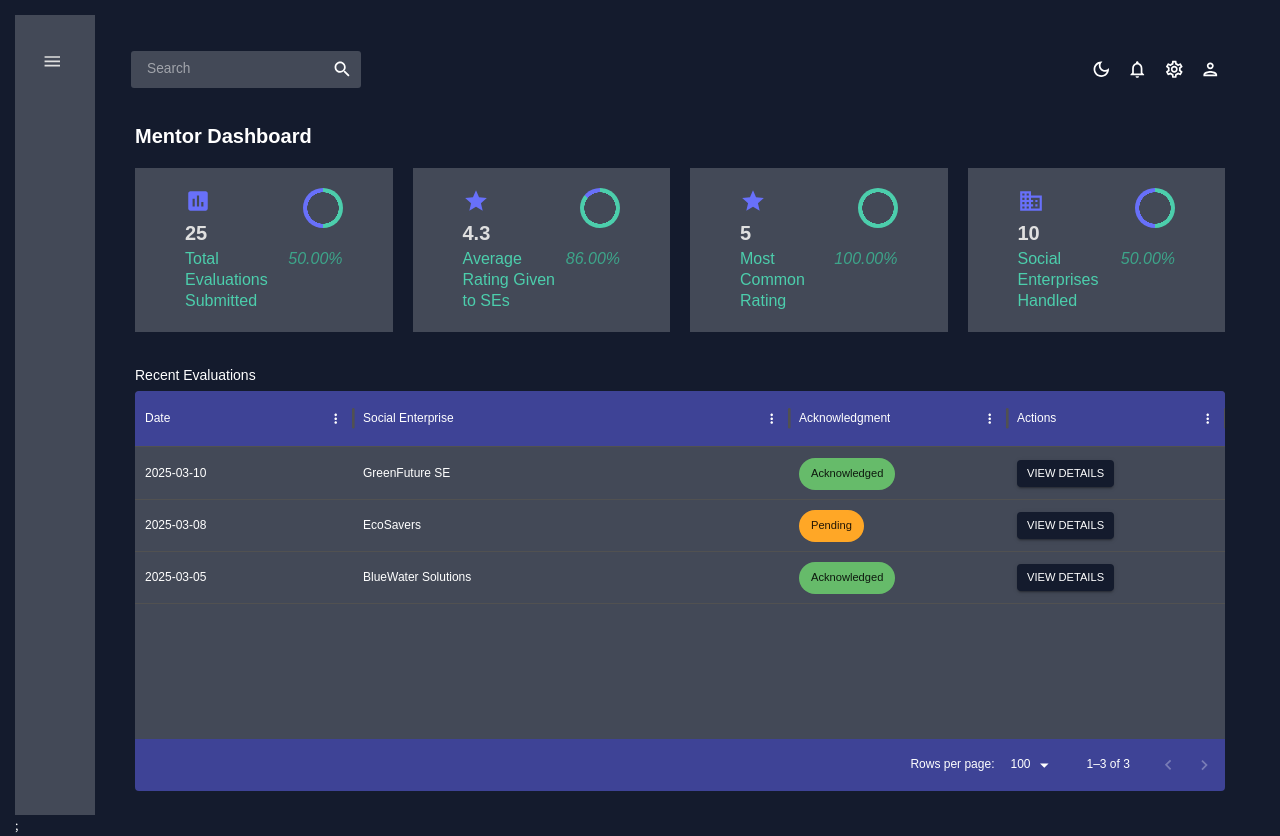
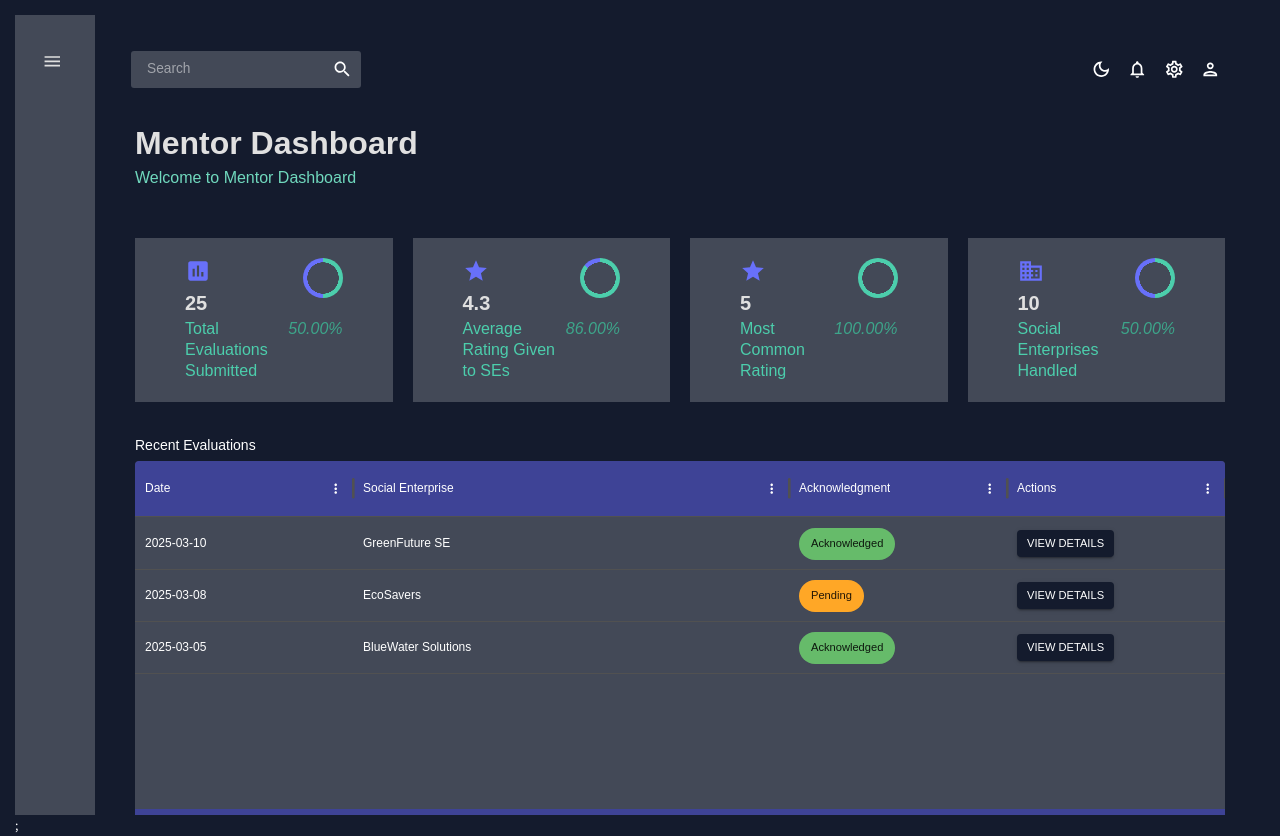
Before and after one commit to hotteokbokki/LSEEDInsight, a React (Create React App) app in the folder client/: page /mentor-dashboard in a window 1280 px wide. Built offline with nearby package versions, Linux system fonts and the light colour scheme; sample sign-in values are in the browser's storage.

Commit message:
header change

```diff
--- a/client/src/scenes/mentordashboard/index.jsx
+++ b/client/src/scenes/mentordashboard/index.jsx
@@ -1,5 +1,6 @@
 import React from "react";
 import { Box, Typography, Chip, Button, useTheme } from "@mui/material";
+import Header from "../../components/Header";
 import { DataGrid } from "@mui/x-data-grid";
 import StatBox from "../../components/StatBox";
 import {
@@ -54,10 +55,13 @@
 
   return (
     <Box m="20px">
-      {/* HEADER */}
-      <Typography variant="h4" fontWeight="bold">
-        Mentor Dashboard
-      </Typography>
+      {/* Header */}
+      <Box display="flex" justifyContent="space-between" alignItems="center">
+        <Header
+          title="Mentor Dashboard"
+          subtitle="Welcome to Mentor Dashboard"
+        />
+      </Box>
 
       {/* Row 1 - StatBoxes */}
       <Box
```
